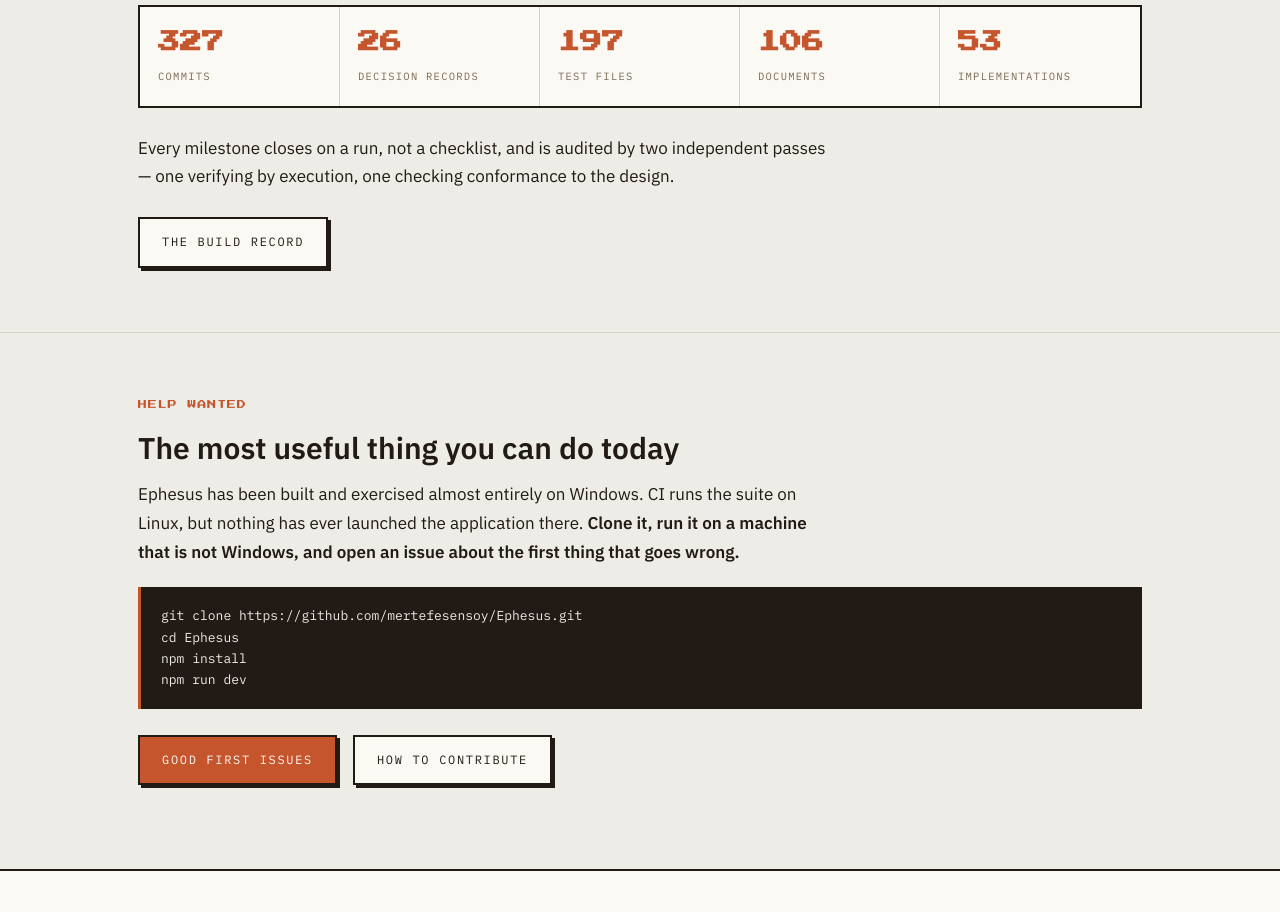
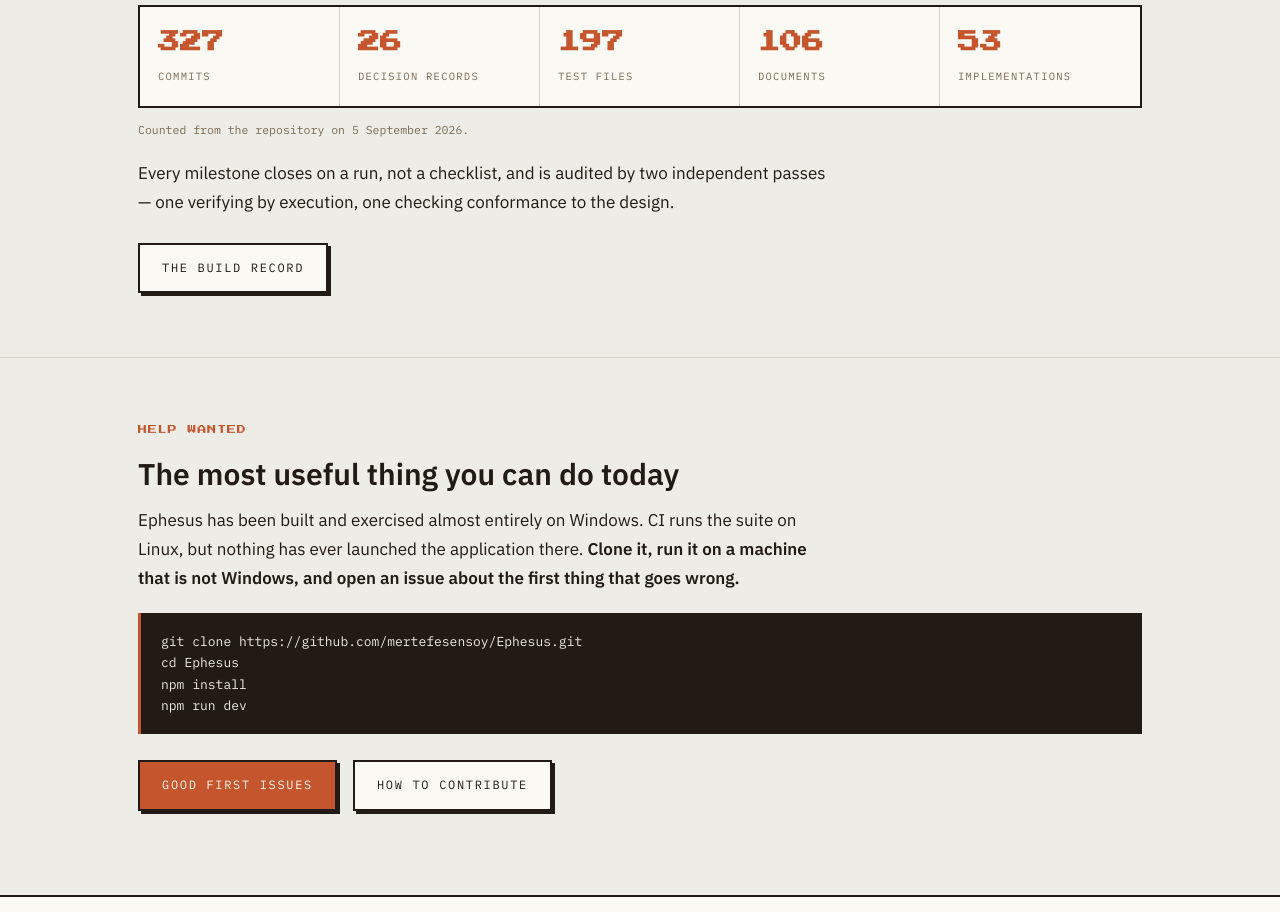
Before and after one commit to mertefesensoy/Ephesus, an Astro site in the folder site/: page / in a window 1280 px wide. Shown: the part 2840-3752 px from the top of the page. Built offline with nearby package versions, Linux system fonts and the light colour scheme; Astro itself is replaced by a stand-in of ours.

Commit message:
fix(site): a sitemap that does not lie, and dated figures on the home page
Two honesty defects, found by auditing the deployed sitemap rather than the
source that produced it.

THE SITEMAP CLAIMED EVERYTHING CHANGED TODAY. Eight of sixteen URLs carried the
build date, because the static pages used `new Date()` for lastmod. Every deploy
would have reset all of them, telling crawlers the whole site changed each time.
Google's guidance on this is explicit: an inaccurate lastmod is worse than
omitting it, because once a site is caught claiming everything changed on every
build, the value stops being trusted at all. A build timestamp is not a
modification date, and I wrote it as though it were.

Static pages now carry the date they were last meaningfully edited, maintained
by hand in the same commit that changes the page. Blog posts derive theirs from
their own publication date, and the blog index from the newest post. The sitemap
now reports seven distinct dates across sixteen URLs instead of one date across
eight.

THE HOME PAGE FIGURES WERE UNDATED. 327 commits, 26 decision records, 197 test
files, 106 documents, 53 implementation records — all true when counted, none
of them carrying when. /record already says "Counted from the repository on 5
September 2026" and the home page did not, so the same numbers were dated in one
place and bare in another. They now carry the same line.

Both are small, and both are the same category of thing this project keeps
finding in its own code: a value that is technically present, structurally
correct, and quietly untrue.

```diff
--- a/site/src/pages/index.astro
+++ b/site/src/pages/index.astro
@@ -137,7 +137,8 @@
       <div class="figs">
         {figures.map(([n, l]) => <div class="fig"><b>{n}</b><span>{l}</span></div>)}
       </div>
-      <p style="margin-top:26px">
+      <p class="asof">Counted from the repository on 5 September 2026.</p>
+      <p style="margin-top:20px">
         Every milestone closes on a run, not a checklist, and is audited by two independent passes —
         one verifying by execution, one checking conformance to the design.
       </p>
@@ -197,6 +198,9 @@
       display: block; font-family: var(--pixel); font-size: 22px;
       color: var(--terracotta); line-height: 1.4;
     }
+    .asof {
+      font-family: var(--mono); font-size: 11.5px; color: var(--ink-3); margin-top: 12px;
+    }
     .fig span {
       display: block; font-family: var(--mono); font-size: 10.5px; letter-spacing: .12em;
       text-transform: uppercase; color: var(--ink-3); margin-top: 10px;
```
Also changed, not shown: site/src/pages/sitemap.xml.ts (+21 -8 lines).
